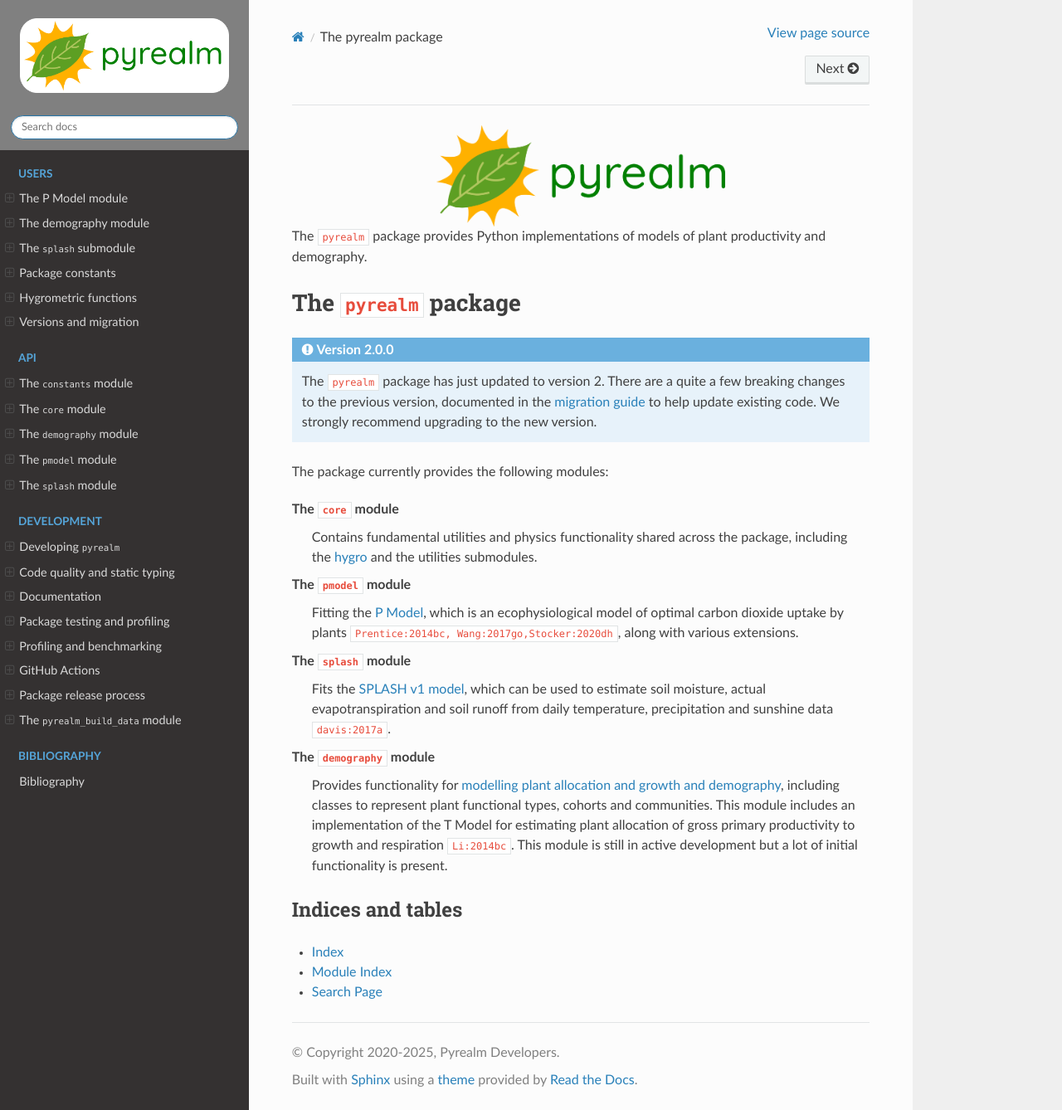
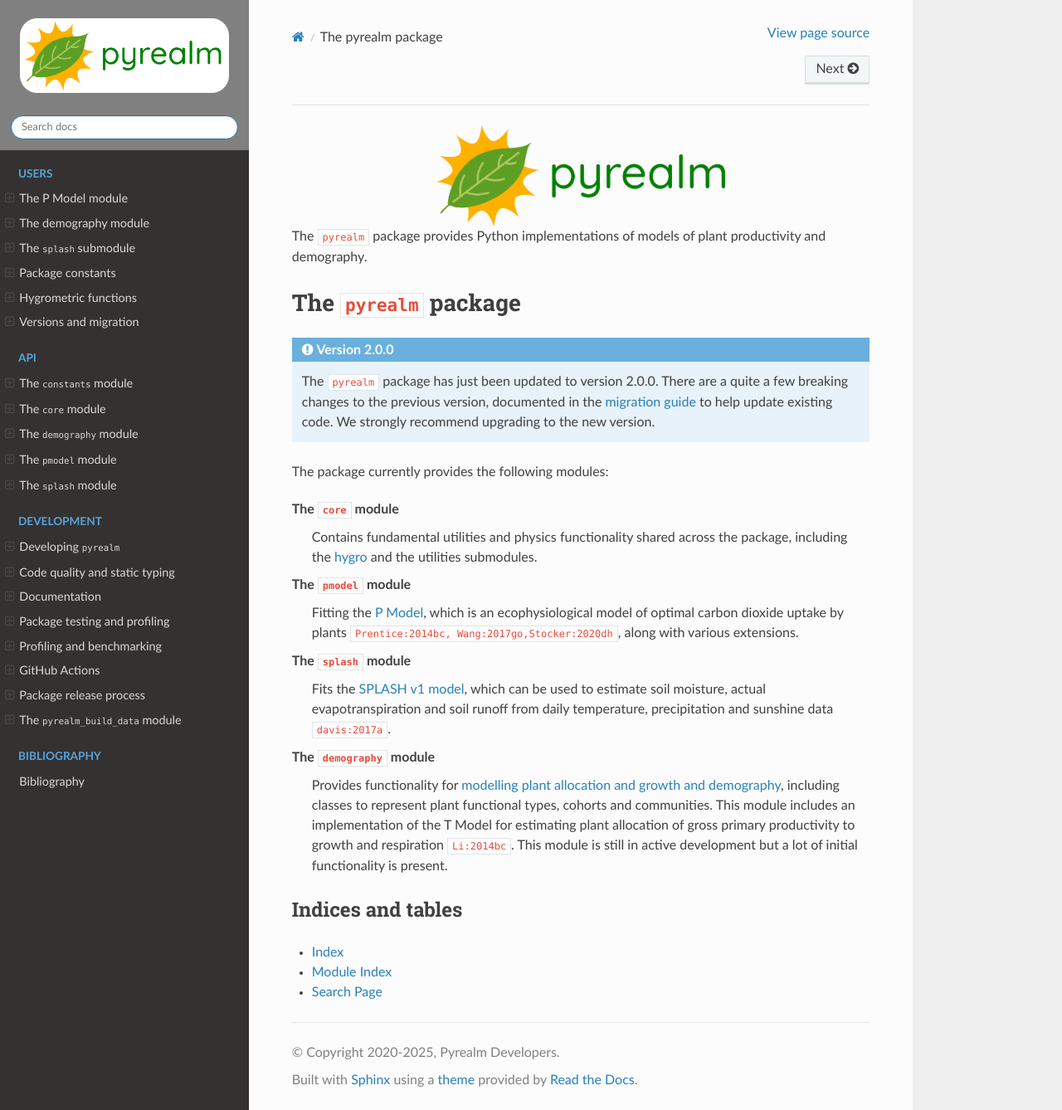
Before and after one commit to ImperialCollegeLondon/pyrealm, a Sphinx documentation site: the page built from docs/source/index.md, in a window 1280 px wide and 1338 px high. Shown: the whole window at 83% size. Built offline with Sphinx 7.4.7 and the Read the Docs theme 3.1.0, drawn with Linux system fonts in a browser that asks for light colours; cross-references to code outside the pages are shown as plain code; the version number is read from the project's files by our own code.

Commit message:
Review fixes

```diff
--- a/docs/source/index.md
+++ b/docs/source/index.md
@@ -34,7 +34,7 @@ and demography.
 # The `pyrealm` package
 
 :::{admonition} Version 2.0.0
-The `pyrealm` package has just updated to version 2. There are a quite a few breaking
+The `pyrealm` package has just been updated to version 2.0.0. There are a quite a few breaking
 changes to the previous version, documented in the [migration guide](users/versions.md)
 to help update existing code. We strongly recommend upgrading to the new version.
 :::
```
Also changed, not shown: docs/source/users/versions.md (+1 -1 lines).
